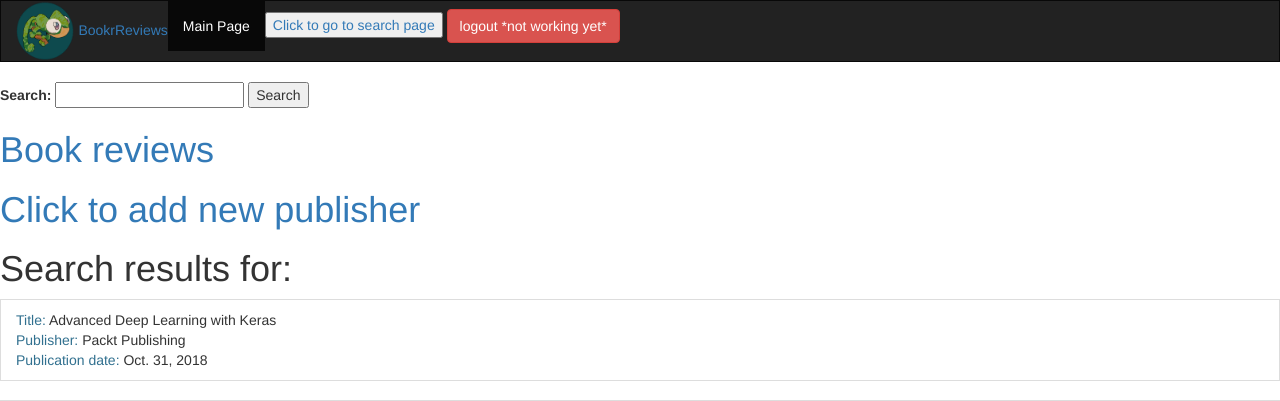
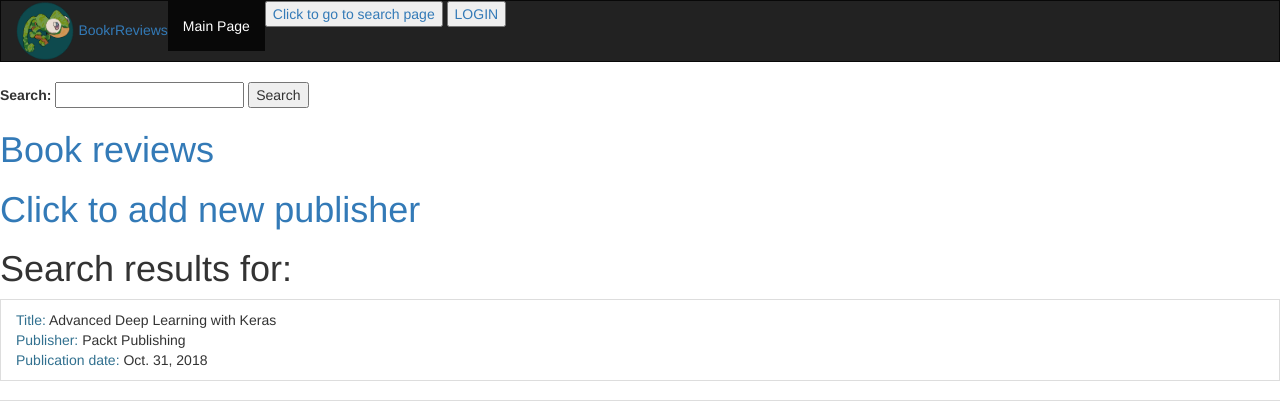
Before and after one commit to Piotrexx/Book-Review-App, a Django app: page / in a window 1280 px wide. Shown: the top 401 px of the page. Run offline with Django 4.2, Linux system fonts and the light colour scheme; data comes from the database, SQL or seed files in the repository; both versions use the stored data as it was after the commit; some libraries are stand-ins or nearby versions.

Commit message:
now you can logout, only you and a staff member can edit your review, added some other things

```diff
--- a/myapp/templates/base.html
+++ b/myapp/templates/base.html
@@ -25,7 +25,11 @@
         <li class="active"><a href="/">Main Page</a></li>
       </ul>
       <a href="/"><button>Click to go to search page</button></a>
-      <button class="btn btn-danger navbar-btn">logout *not working yet*</button>
+      {% if user.is_authenticated%}
+        <a href="/accounts/logout"><button class="btn btn-danger navbar-btn">Logout</button></a>
+      {% else %}
+        <a href="/accounts/login"><button>LOGIN</button></a>
+      {% endif %}
     </div>
   </nav>
 
--- a/myapp/views.py
+++ b/myapp/views.py
@@ -6,18 +6,23 @@ from django.shortcuts import get_object_or_404, redirect
 from .forms import *
 from django.contrib import messages
 from django.utils import timezone
-from django.contrib.auth.decorators import login_required
+from django.contrib.auth.decorators import permission_required, user_passes_test , login_required
+from django.core.exceptions import PermissionDenied
+from PIL import Image
 
-
+@login_required
 def profile(request):
     return render(request,'profile.html')
 
-
+@login_required
 def reviews_post(request, book_pk, review_pk=None):
     book = get_object_or_404(Book, pk=book_pk)
 
     if review_pk is not None:
         review = get_object_or_404(Review, book_id=book_pk, pk=review_pk)
+        user = request.user
+        if not user.is_staff and review.creator.id != user.id:
+            raise PermissionDenied
     else:
         review = None
 
@@ -46,6 +51,12 @@ def reviews_post(request, book_pk, review_pk=None):
                    "related_instance": book,
                    "related_model_type": "Book"
                    })
+
+def is_staff_user(user):
+    return user.is_staff
+
+
+@user_passes_test(is_staff_user)
 def publisher_edit(request, pk=None):
     # print(pk)
     if pk is not None:
@@ -72,7 +83,7 @@ def publisher_edit(request, pk=None):
 
 
 
-
+@login_required
 def media_form(request, pk):
     instance = None
     book = get_object_or_404(Book, pk=pk)
```
Also changed, not shown: db.sqlite3.
